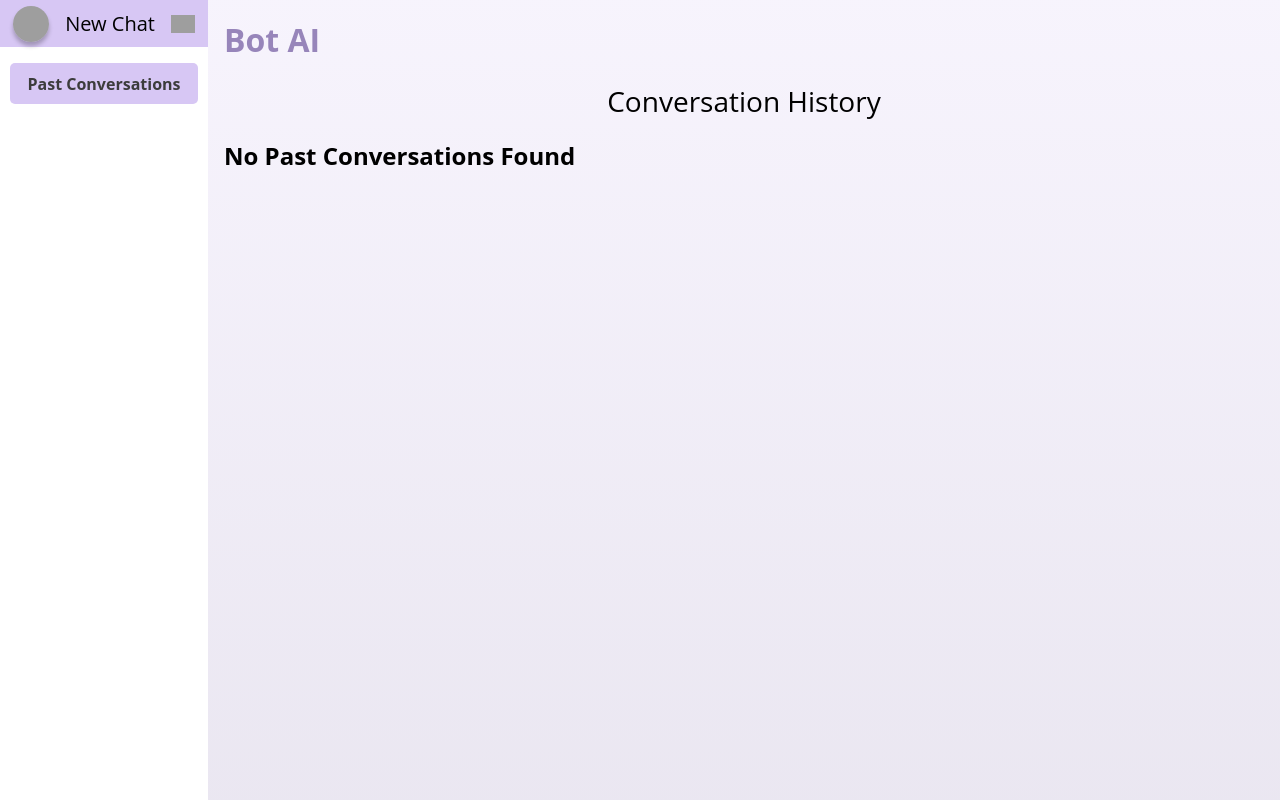
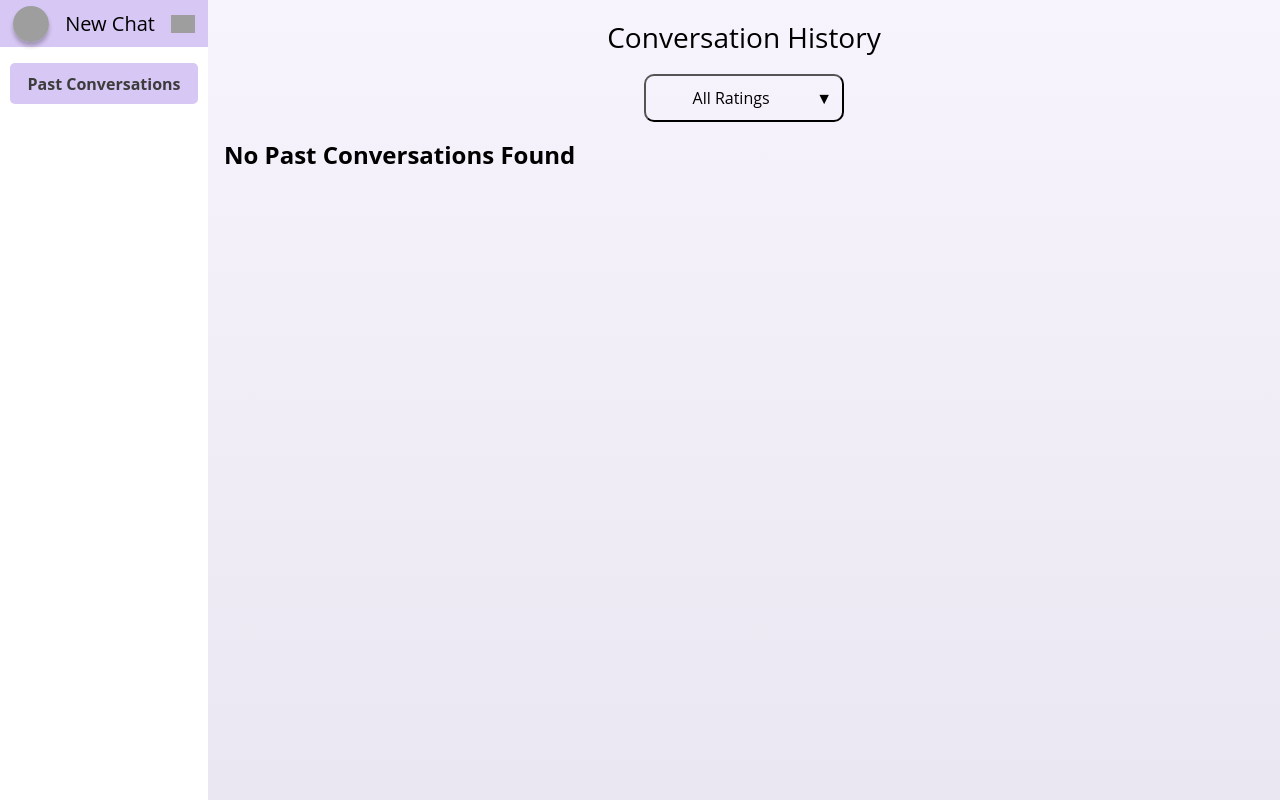
Before and after one commit to RoopaRI/botai-chatbot, a React (Create React App) app: page / in a window 1280 px wide. Both pictures are taken after a click on the button "Past Conversations". Built offline with nearby package versions, Linux system fonts and the light colour scheme; grey boxes are pictures that could not be loaded.

Commit message:
Added All Ratings Drop Down Button to Past Conversations Page

```diff
--- a/src/ChatBox/ChatBox.css
+++ b/src/ChatBox/ChatBox.css
@@ -12,6 +12,7 @@
     /* display: flex;
     flex-direction: column;
     justify-content: flex-end; */
-    overflow: auto;
+    height:410px;
+    overflow-y: auto;
     scroll-behavior: smooth;
 }
--- a/src/ChatBox/ChatBox.jsx
+++ b/src/ChatBox/ChatBox.jsx
@@ -45,6 +45,8 @@ export default function ChatBox (props) {
             like: likeOutlinedIcon,
             dislike: dislikeOutlinedIcon,
         }
+
+        // console.log(userCard, botCard)
 
         addChatMsg(userCard, botCard);
     }
--- a/src/DefaultHomePage/DefaultHomePage.css
+++ b/src/DefaultHomePage/DefaultHomePage.css
@@ -3,6 +3,7 @@
     display: flex;
     flex-direction: column;
     justify-content: space-between;
+    gap:100px;
 }
 
 .introQuestion{
--- /dev/null
+++ b/src/Dropdown/DropDown.css
@@ -0,0 +1,50 @@
+.dropdown {
+    position: relative;
+    display: inline-block;
+    display: flex;
+    justify-content: center;
+}
+
+.dropdown-button {
+    background-color: var(--primary);
+    color: black;
+    padding: 10px;
+    font-size: 16px;
+    cursor: pointer;
+    width: 200px;
+    text-align: center;
+    border-radius: 10px;
+    margin-bottom: 15px;
+}
+
+.dropdown-button::after {
+    content: '▼';
+    float: right;
+    margin-left: 10px;
+}
+
+.dropdown-menu {
+    display: block;
+    position: absolute;
+    background-color: white;
+    min-width: 200px;
+    box-shadow: 0px 8px 16px 0px rgba(0,0,0,0.2);
+    z-index: 1;
+    margin-top: 2px;
+    list-style-type: none;
+}
+
+.dropdown-item {
+    padding: 10px;
+    cursor: pointer;
+    border-bottom: 1px solid #ddd;
+    border-bottom: none;
+}
+
+.dropdown-item:hover {
+    background-color: #f1f1f1;
+}
+
+.dropdown-item:last-child {
+    border-bottom: none;
+}
--- /dev/null
+++ b/src/Dropdown/DropDown.jsx
@@ -0,0 +1,33 @@
+import React, { useState } from 'react';
+import "./DropDown.css";
+
+export default function Dropdown() {
+    const [isOpen, setIsOpen] = useState(false);
+    const [selectedOption, setSelectedOption] = useState(null);
+
+    const toggleDropdown = () => setIsOpen(!isOpen);
+
+    const handleOptionClick = (option) => {
+        setSelectedOption(option);
+        setIsOpen(false);
+    };
+
+    const options = ["1 Star", "2 Star", "3 Star", "4 Star", "5 Star"];
+
+    return (
+        <div className="dropdown">
+            <button className="dropdown-button" onClick={toggleDropdown}>
+                {selectedOption || "All Ratings"}
+            </button>
+            {isOpen && (
+                <ul className="dropdown-menu">
+                    {options.map((option, index) => (
+                        <li key={index} className="dropdown-item" onClick={() => handleOptionClick(option)}>
+                            {option}
+                        </li>
+                    ))}
+                </ul>
+            )}
+        </div>
+    );
+}
--- a/src/HomePage/HomePage.css
+++ b/src/HomePage/HomePage.css
@@ -29,7 +29,10 @@
 
 /* screen above 600px */
 @media screen and (min-width: 750px) {
-    .AppBodyHead img {
+    /* .AppBodyHead img {
+        display: none;
+    } */
+    .menu{
         display: none;
     }
 }
--- a/src/HomePage/HomePage.jsx
+++ b/src/HomePage/HomePage.jsx
@@ -16,9 +16,9 @@ export default function HomePage(props){
         <div className={`AppBody AppBodyTheme-${theme}`}>
              <div className='AppBodyHead'>
                  {
-                     !sidebarON ? <img onClick={handleSideBar} src={menuIcon} alt='menu icon' width={50} height={50} /> : null
+                     !sidebarON ? <img className="menu" onClick={handleSideBar} src={menuIcon} alt='menu icon' width={40} height={40} /> : null
                  }
-                <h1>Bot AI</h1>
+                {pastConvo ? null: <h1>Bot AI</h1>}
                 {
                 pastConvo ?
                 <PastConversation />
--- a/src/PastConversation/PastConversation.css
+++ b/src/PastConversation/PastConversation.css
@@ -19,4 +19,6 @@
     flex-direction: column;
     gap: 1rem;
     overflow: auto;
+    max-height:400px;
+    overflow-y:auto;
 }
--- a/src/PastConversation/PastConversation.jsx
+++ b/src/PastConversation/PastConversation.jsx
@@ -1,21 +1,18 @@
 import React, { useEffect, useState } from 'react';
-//styles
 import "./PastConversation.css"
-//components
 import ConvoCard from '../ConvoCard/ConvoCard';
-//contexts
 import { ThemeContext } from "../AllContexts";
+import Dropdown from '../Dropdown/DropDown';
 
 
 
 export default function PastConversation() {
-    //states
     const [convos, setConvos] = useState([]);
-    //side effects
+
     useEffect(()=> {
         loadConvos();
     }, []);
-    //functions
+
     const loadConvos = () => {
         const allConvos = window.localStorage.getItem("pastConversations");
         if(allConvos) setConvos(JSON.parse(allConvos));
@@ -28,6 +25,7 @@ export default function PastConversation() {
     return (
         <div className='PastConvo'>
             <h4>Conversation History</h4>
+            <Dropdown />
             <div className='pastConvoBody'>
                 {convos.length ? displayCards() : <h2>No Past Conversations Found</h2> }
             </div>
```
